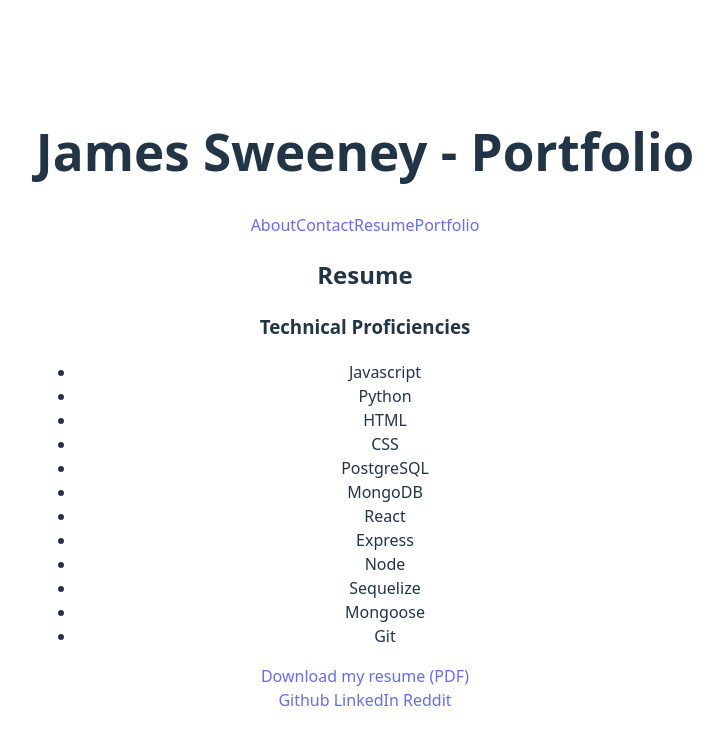
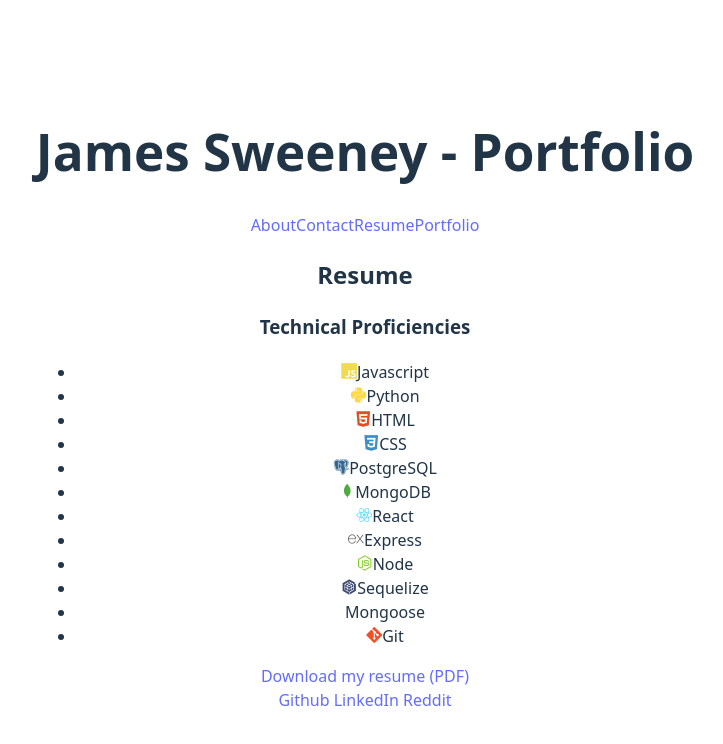
Before and after one commit to bearsanity/Week-18-React, a React (Vite) app: page /resume in a window 1280 px wide. Shown: the top 744 px of the page, without its empty margins (275-998 px from the left). Built offline with nearby package versions, Linux system fonts and the light colour scheme.

Commit message:
added tech icons for optional enchancement

```diff
--- a/index.html
+++ b/index.html
@@ -2,7 +2,7 @@
 <html lang="en">
   <head>
     <meta charset="UTF-8" />
-    <link rel="icon" type="image/svg+xml" href="/vite.svg" />
+    <link rel="stylesheet" href="https://cdn.jsdelivr.net/gh/devicons/devicon@latest/devicon.min.css">
     <meta name="viewport" content="width=device-width, initial-scale=1.0" />
     <title>my-portfolio</title>
   </head>
--- a/src/pages/Resume.jsx
+++ b/src/pages/Resume.jsx
@@ -4,18 +4,18 @@
         <h2>Resume</h2>
         <h3>Technical Proficiencies</h3>
         <ul>
-            <li>Javascript</li>
-            <li>Python</li>
-            <li>HTML</li>
-            <li>CSS</li>
-            <li>PostgreSQL</li>
-            <li>MongoDB</li>
-            <li>React</li>
-            <li>Express</li>
-            <li>Node</li>
-            <li>Sequelize</li>
-            <li>Mongoose</li>
-            <li>Git</li>
+            <li><i className="devicon-javascript-plain colored"></i>Javascript</li>
+            <li><i className="devicon-python-plain colored"></i>Python</li>
+            <li><i className="devicon-html5-plain colored"></i>HTML</li>
+            <li><i className="devicon-css3-plain colored"></i>CSS</li>
+            <li><i className="devicon-postgresql-plain colored"></i>PostgreSQL</li>
+            <li><i className="devicon-mongodb-plain colored"></i>MongoDB</li>
+            <li><i class="devicon-react-original colored"></i>React</li>
+            <li><i class="devicon-express-original colored"></i>Express</li>
+            <li><i className="devicon-nodejs-plain colored"></i>Node</li>
+            <li><i className="devicon-sequelize-plain colored"></i>Sequelize</li>
+            <li><i class="devicon-mongoose-original colored"></i>Mongoose</li>
+            <li><i className="devicon-git-plain colored"></i>Git</li>
         </ul>
         <a href='/ResumeMarch2026.pdf' download='JamesSweeneyResume'>Download my resume (PDF)</a>
     </div>)
```
